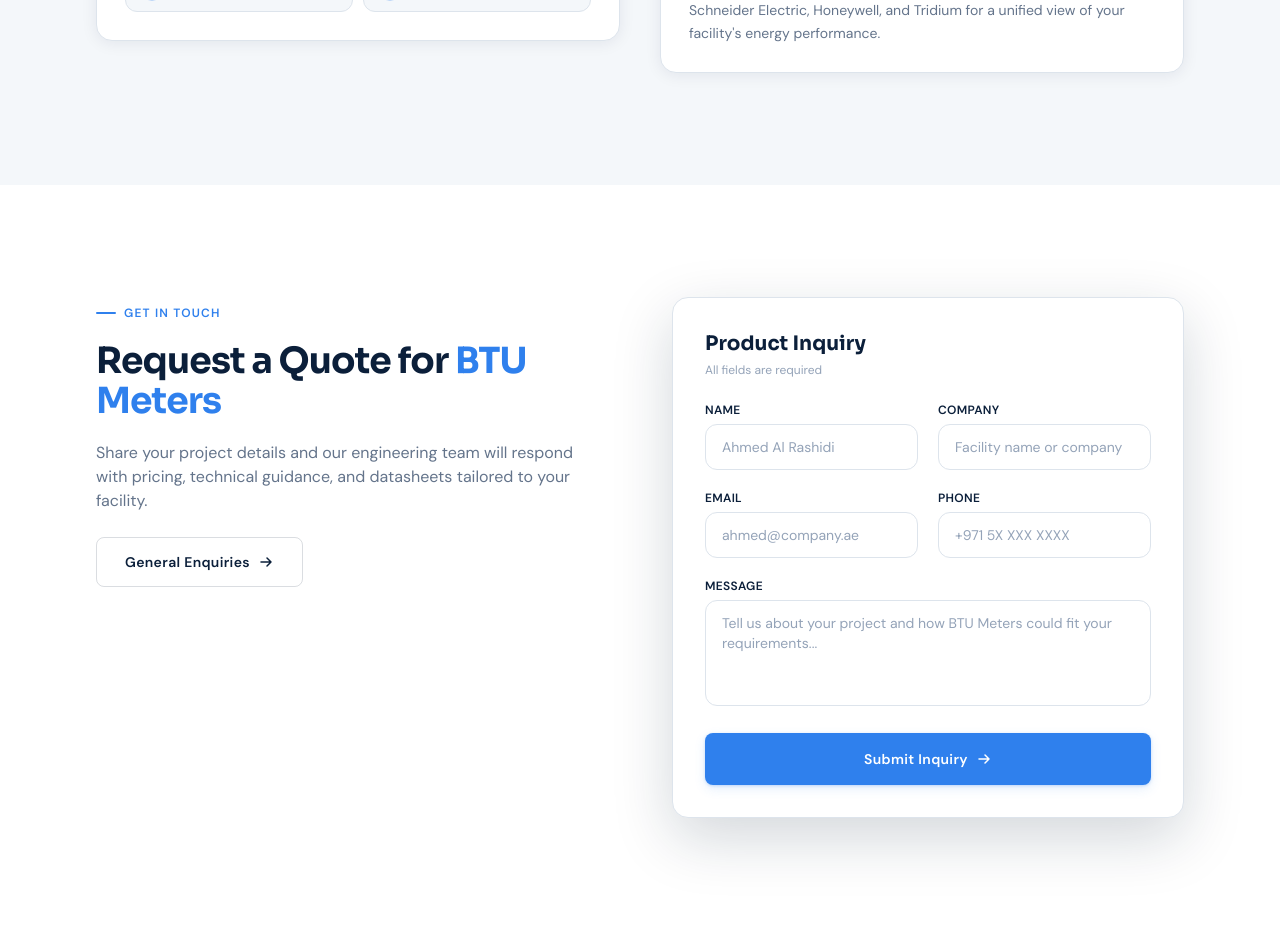
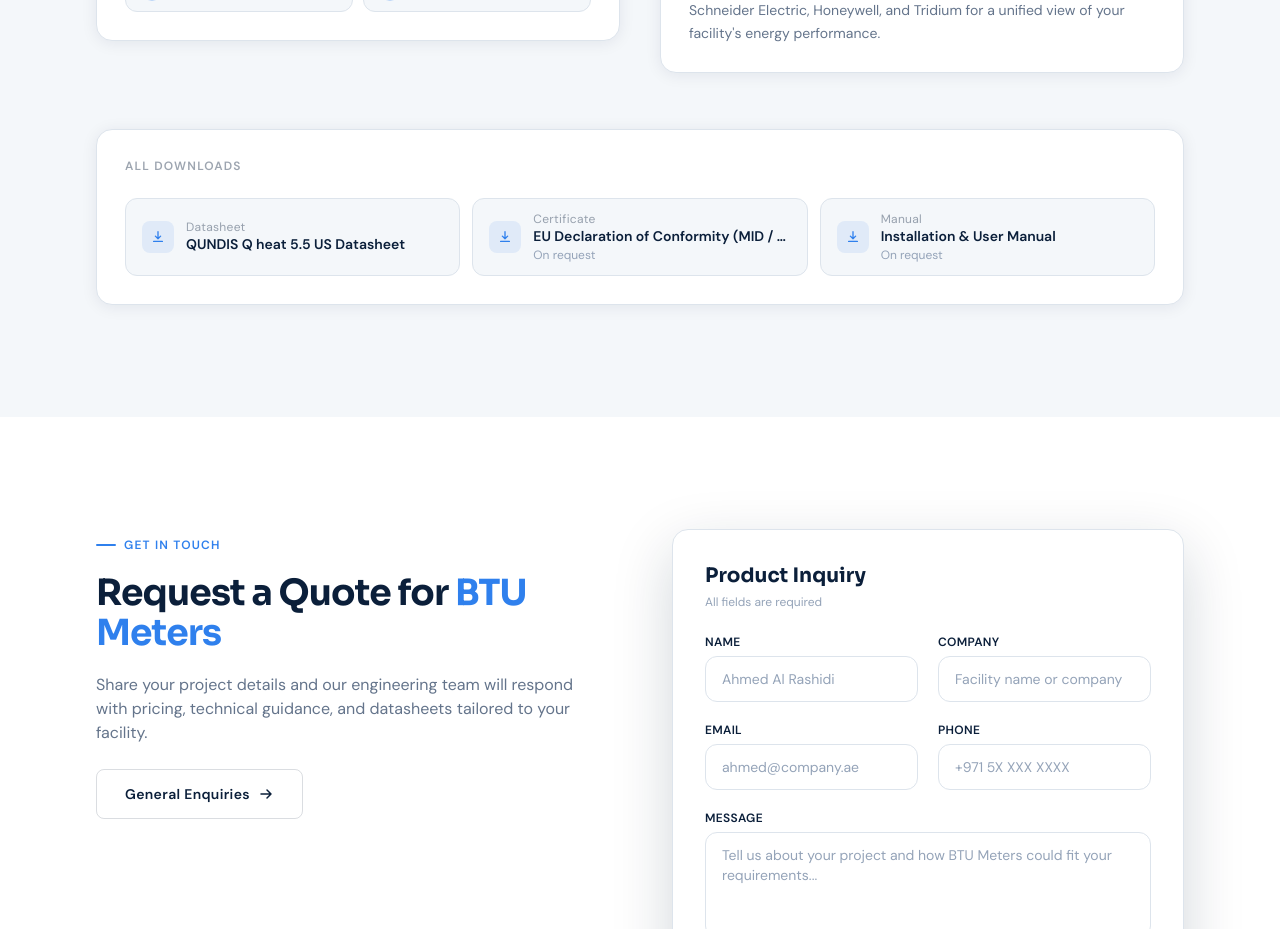
Before and after one commit to MahsMoga/altaqa-website, a Next.js app: page /products/btu-meters in a window 1280 px wide. Shown: the part 2900-3829 px from the top of the page. Built offline with nearby package versions, Linux system fonts and the light colour scheme.

Commit message:
Show all product downloads in variants layout (fixes missing drive.web datasheets)
Co-Authored-By: Claude Sonnet 4.6 <noreply@anthropic.com>

```diff
--- a/pages/products/[slug].tsx
+++ b/pages/products/[slug].tsx
@@ -470,6 +470,46 @@ export default function ProductDetailPage({ slug }: PageProps) {
                   </AnimateIn>
                 )}
               </div>
+
+              {/* Additional downloads for variant products */}
+              {product.downloads.length > 0 && (
+                <AnimateIn className="mt-14">
+                  <div className="bg-white rounded-2xl border border-slate-border p-7 shadow-card">
+                    <div className="text-navy/40 text-xs font-bold tracking-widest uppercase mb-6">
+                      All Downloads
+                    </div>
+                    <div className="grid sm:grid-cols-2 lg:grid-cols-3 gap-3">
+                      {product.downloads.map((dl) => (
+                        <a
+                          key={dl.label}
+                          href={dl.file ?? '#inquiry'}
+                          download={dl.file ? true : undefined}
+                          target={dl.file ? '_blank' : undefined}
+                          rel={dl.file ? 'noopener noreferrer' : undefined}
+                          className="group flex items-center gap-3 px-4 py-3 rounded-xl bg-slate-corporate
+                                     border border-slate-border text-sm font-semibold text-navy
+                                     hover:border-accent hover:text-accent hover:shadow-card
+                                     transition-all duration-200"
+                        >
+                          <div className="w-8 h-8 rounded-lg bg-accent/10 flex items-center justify-center
+                                          shrink-0 group-hover:bg-accent group-hover:[&_path]:stroke-white
+                                          transition-colors duration-200">
+                            <svg width="14" height="14" viewBox="0 0 16 16" fill="none">
+                              <path d="M8 2v8m0 0l-3-3m3 3l3-3M3 13h10" stroke="#2F80ED" strokeWidth="1.5"
+                                    strokeLinecap="round" strokeLinejoin="round"/>
+                            </svg>
+                          </div>
+                          <div className="min-w-0">
+                            <div className="text-navy/40 text-xs font-normal tracking-wide">{dl.type}</div>
+                            <div className="truncate leading-snug">{dl.label}</div>
+                            {!dl.file && <div className="text-slate-400 text-xs font-normal">On request</div>}
+                          </div>
+                        </a>
+                      ))}
+                    </div>
+                  </div>
+                </AnimateIn>
+              )}
             </div>
           </section>
         ) : (
```
